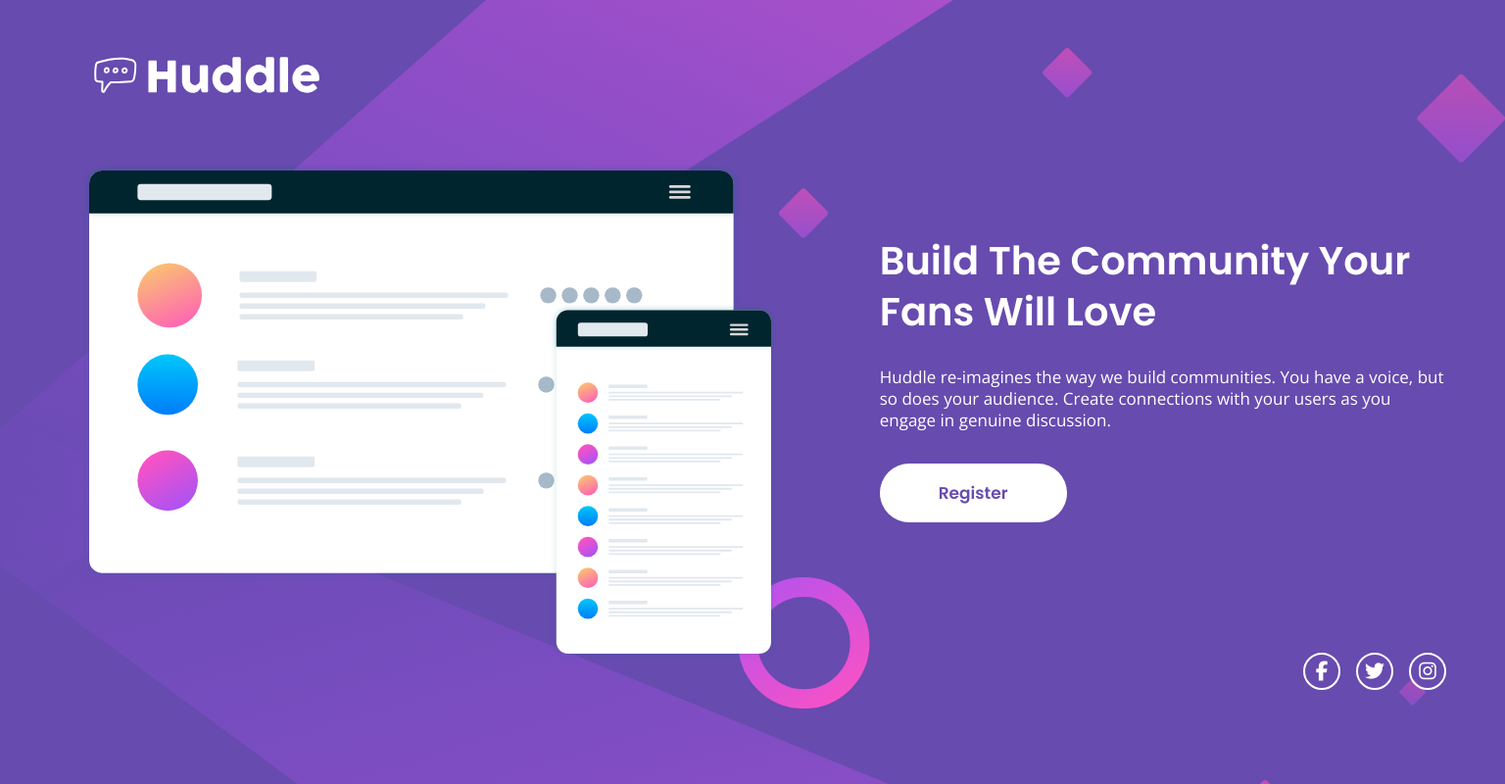
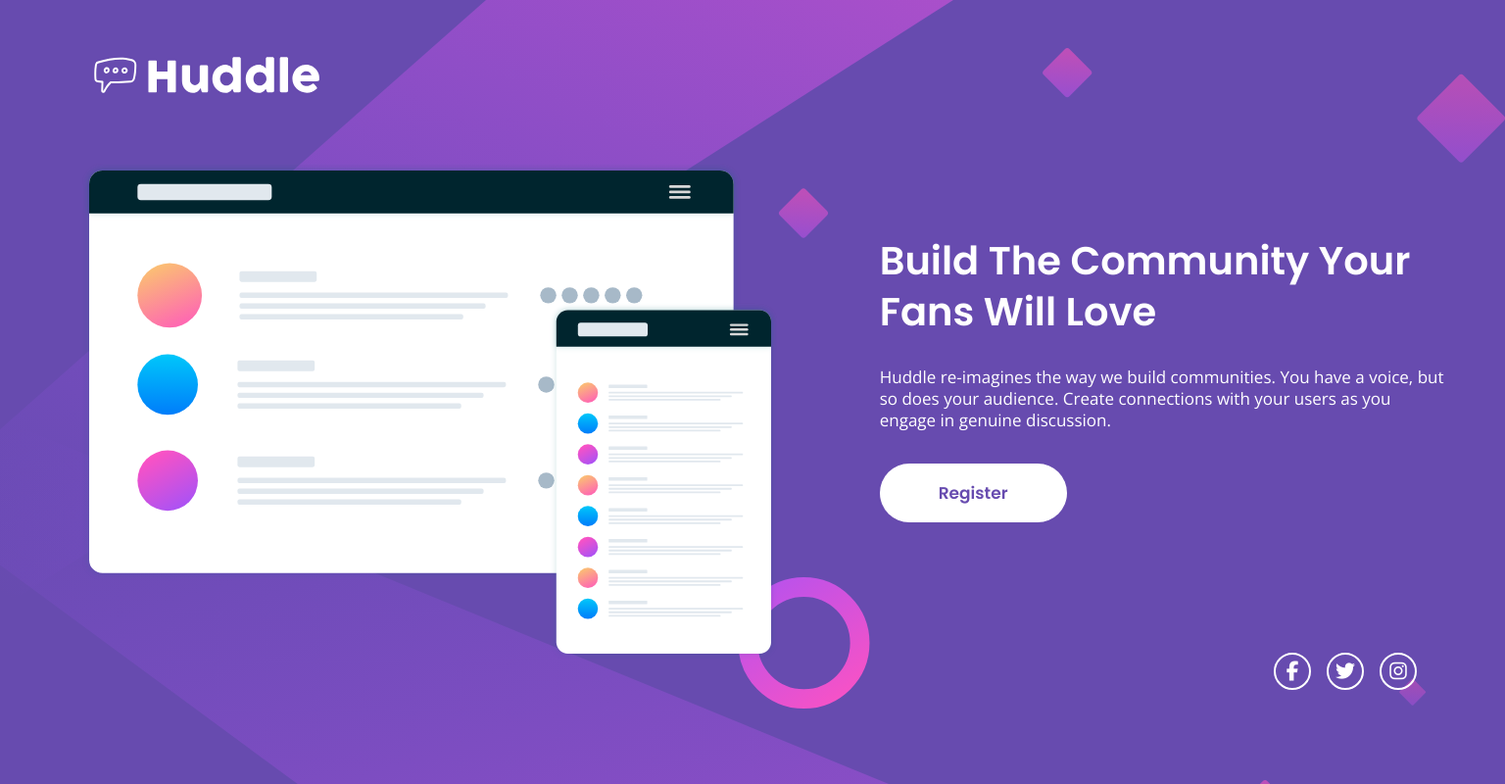
Before and after one commit to kushyzee/huddle-landing-page-with-single-introductory-section, a plain HTML site: page index.html in a window 1536 px wide. Shown: the whole page at 98% size. Drawn offline with nearby package versions, Linux system fonts and the light colour scheme.

Commit message:
Update style.css

```diff
--- a/style.css
+++ b/style.css
@@ -218,7 +218,7 @@ h1 {
     justify-content: flex-end;
     align-items: flex-end;
     margin: 15rem 0 3rem;
-    padding-right: 2rem;
+    padding-right: 5rem;
     }
 
     footer {
```
